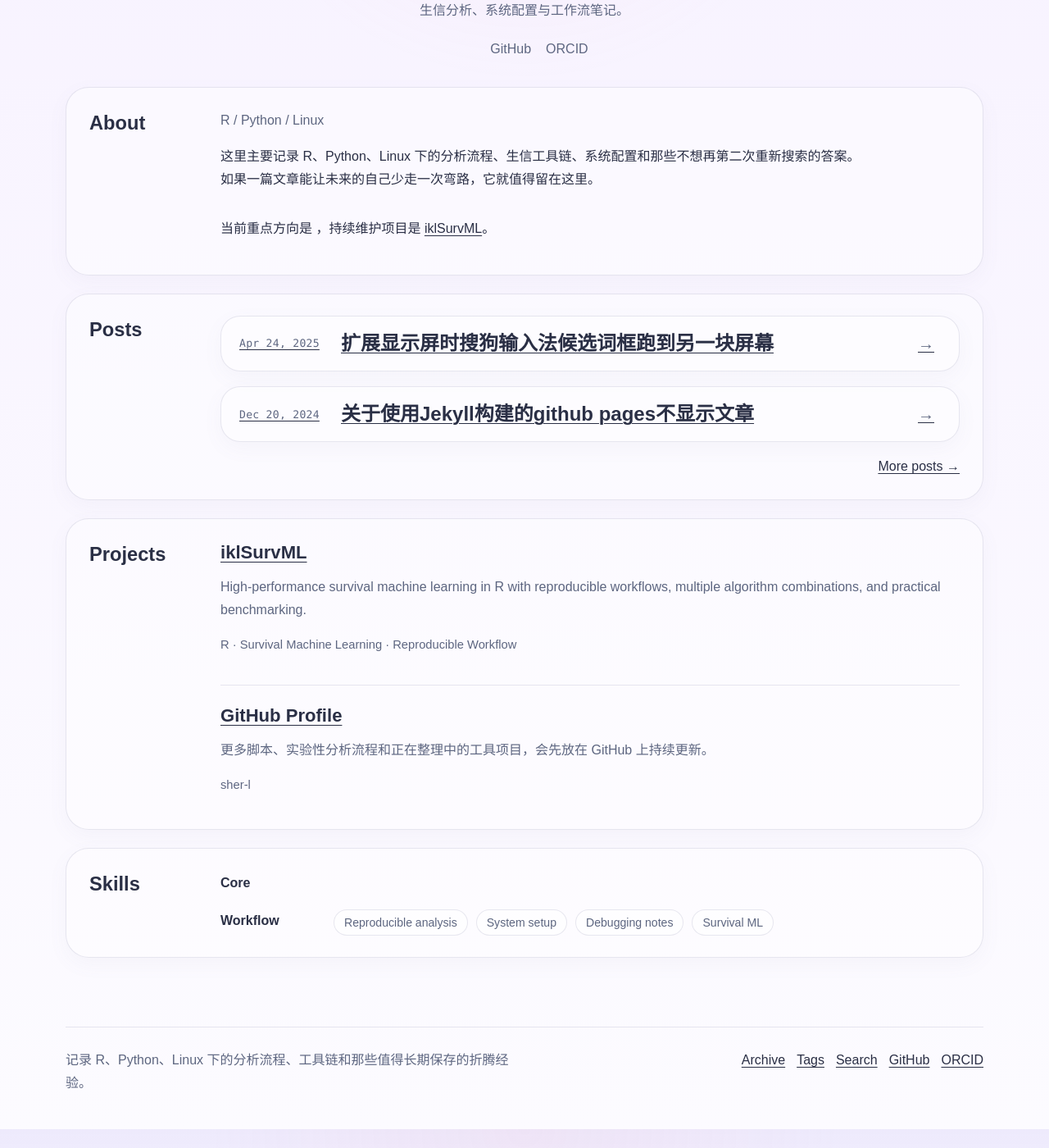
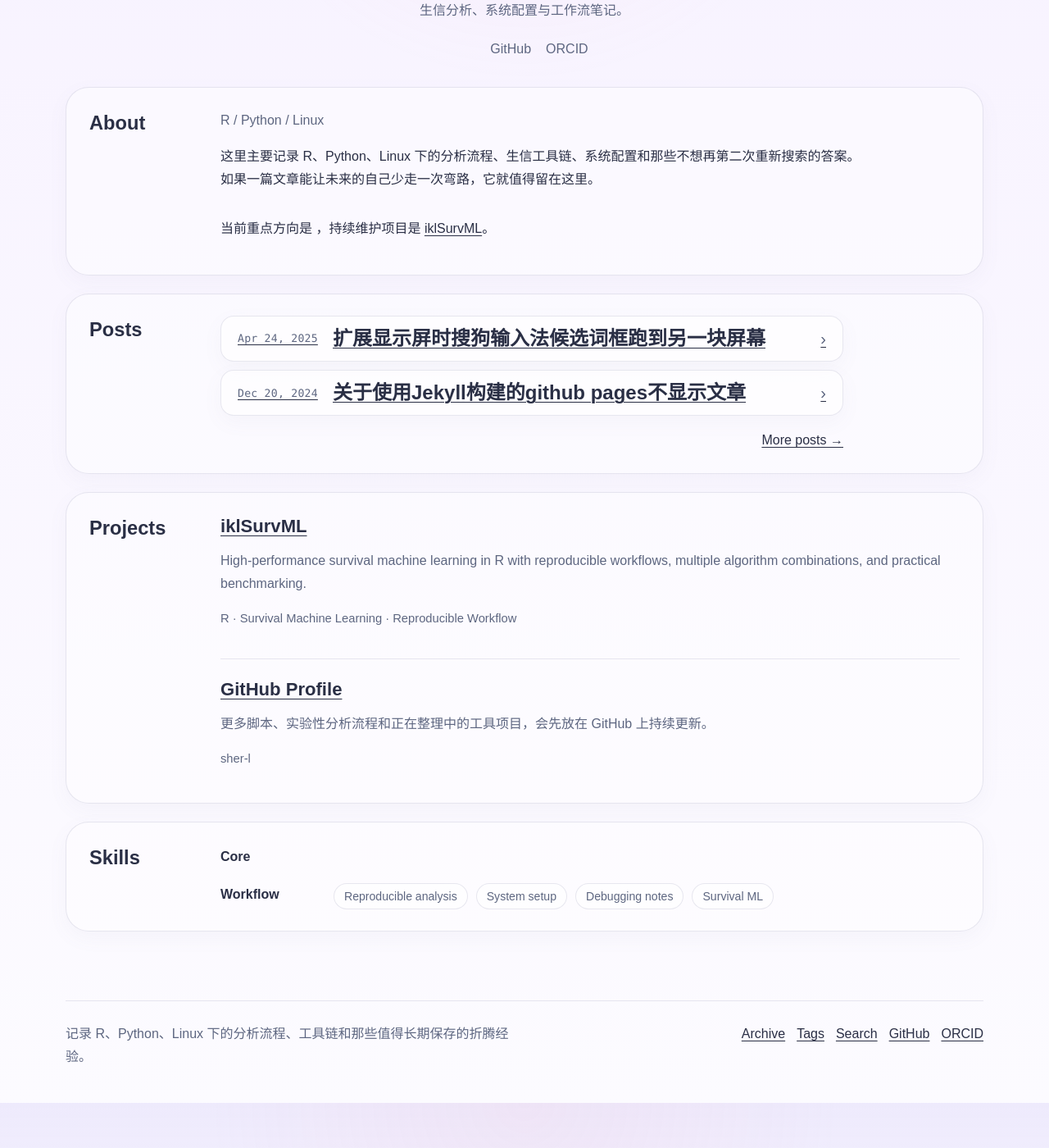
Before and after one commit to sher-l/sher-l.github.io, a Jekyll site: the page built from index.md, in a window 1280 px wide and 1400 px high, scrolled down 284 px. Shown: the whole window at 82% size. Built offline with Jekyll 4.4.1, drawn with Linux system fonts in a browser that asks for light colours; after the commit the page ends 1652 px from its top, so only the background shows below that.

Commit message:
Compress home post rows and lower article back

```diff
--- a/_includes/post-list.html
+++ b/_includes/post-list.html
@@ -18,7 +18,7 @@
         <a class="post-card-home-shell" href="{{ post.url | relative_url }}" aria-label="{{ post.title }}">
           <time class="post-card-date post-card-date-home" datetime="{{ post.date | date_to_xmlschema }}">{{ post.date | date: "%b %-d, %Y" }}</time>
           <h3 class="post-card-title-home">{{ post.title }}</h3>
-          <span class="post-card-arrow post-card-arrow-home" aria-hidden="true">&rarr;</span>
+          <span class="post-card-arrow post-card-arrow-home" aria-hidden="true">&rsaquo;</span>
         </a>
       </article>
     {% else %}
--- a/assets/css/style.css
+++ b/assets/css/style.css
@@ -904,7 +904,9 @@ img {
 }
 
 .post-card-list-home {
-  gap: 18px;
+  width: 100%;
+  max-width: 760px;
+  gap: 10px;
   border-top: 0;
 }
 
@@ -914,13 +916,14 @@ img {
 
 .post-card-home-shell {
   display: grid;
-  grid-template-columns: 104px minmax(0, 1fr) 28px;
-  gap: 16px 20px;
+  grid-template-columns: 96px minmax(0, 1fr) 18px;
+  gap: 12px 20px;
   align-items: center;
-  padding: 16px 22px;
+  min-height: 46px;
+  padding: 10px 20px;
   border: 1px solid var(--line);
-  border-radius: 24px;
-  background: rgba(255, 255, 255, 0.44);
+  border-radius: 16px;
+  background: rgba(255, 255, 255, 0.62);
   transition: border-color 0.22s ease, background 0.22s ease, transform 0.22s ease;
 }
 
@@ -935,16 +938,25 @@ img {
   white-space: nowrap;
   line-height: 1;
   color: var(--ink-muted);
+  font-size: 0.75rem;
+  letter-spacing: 0;
 }
 
 .post-card-title-home {
   margin: 0;
   overflow: hidden;
-  font-size: clamp(1.14rem, 1.9vw, 1.52rem);
-  font-weight: 520;
-  line-height: 1.35;
+  font-size: 1rem;
+  font-weight: 400;
+  line-height: 1.5;
   text-overflow: ellipsis;
   white-space: nowrap;
+}
+
+.post-card-arrow-home {
+  justify-self: end;
+  font-size: 1.8rem;
+  line-height: 1;
+  font-weight: 300;
 }
 
 .post-card-home-shell:hover .post-card-title-home,
@@ -977,7 +989,9 @@ img {
 .home-posts-more {
   display: flex;
   justify-content: flex-end;
-  margin: 2px 4px 0 0;
+  width: 100%;
+  max-width: 760px;
+  margin: 4px 0 0;
 }
 
 .home-sections > .section-row .section-label h2 {
@@ -1089,6 +1103,10 @@ img {
 .article-header {
   max-width: 760px;
   margin-top: 24px;
+}
+
+.reading-shell > .back-link {
+  margin-top: 14px;
 }
 
 .article-header h1 {
```
